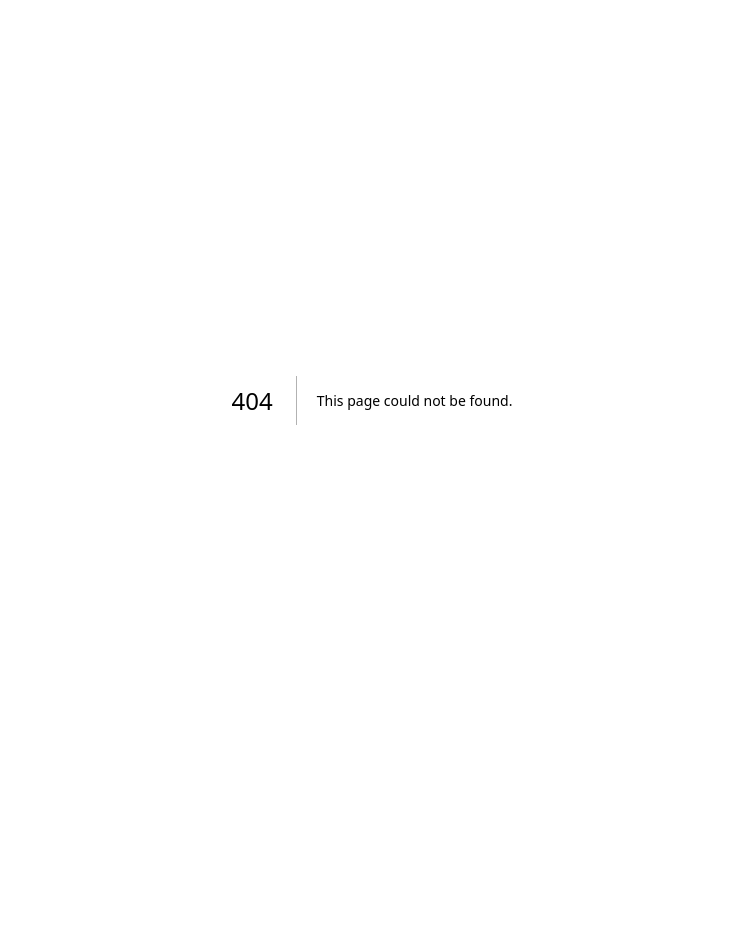
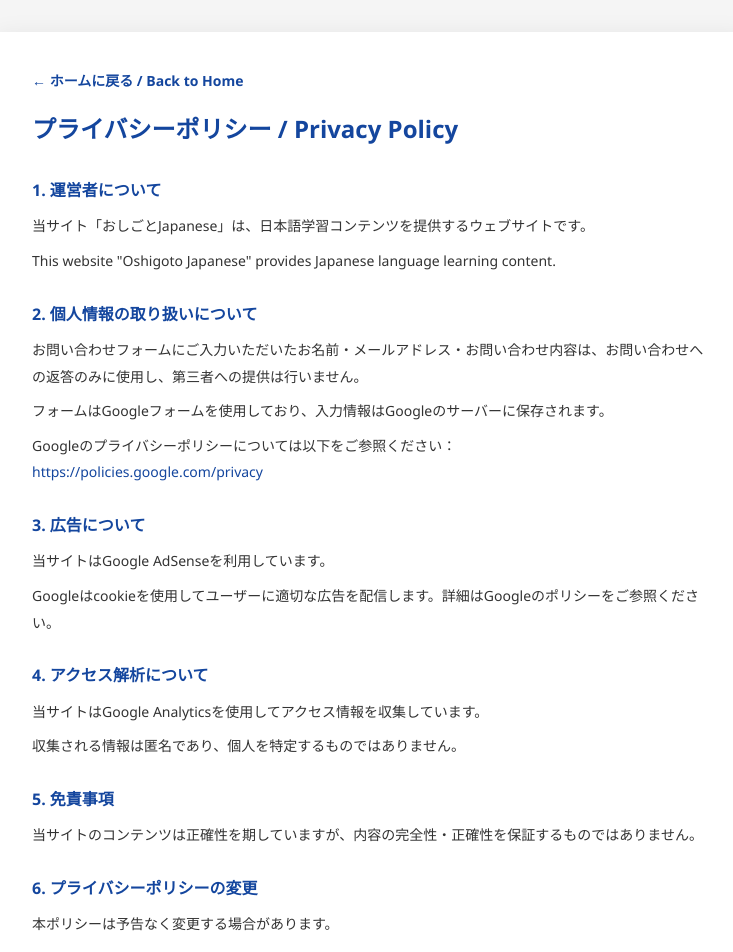
Before and after one commit to oyako99jp/oshigoto-japanese-next, a Next.js app: page /privacy in a window 1280 px wide. Before the commit this address had no page. Shown: the top 952 px of the page, without its empty margins (268-1001 px from the left). Before the commit the page ends 800 px from the top, so only its background shows below. Built offline with nearby package versions, Linux system fonts and the light colour scheme.

Commit message:
feat: プライバシーポリシー・お問い合わせ・運営者情報ページを追加

```diff
--- /dev/null
+++ b/src/app/contact/page.tsx
@@ -0,0 +1,47 @@
+import type { Metadata } from "next";
+
+export const metadata: Metadata = {
+  title: "お問い合わせ・運営者情報 | おしごとJapanese",
+  description: "おしごとJapaneseへのお問い合わせと運営者情報ページです。",
+};
+
+export default function ContactPage() {
+  return (
+    <div style={{ minHeight: "100vh", width: "100vw", background: "#f5f5f5", fontFamily: "'Segoe UI', sans-serif", display: "flex", flexDirection: "column" }}>
+      <div style={{ width: "100%", maxWidth: 800, margin: "0 auto", padding: "32px 24px 48px", flex: 1 }}>
+        <div style={{ background: "#ffffff", padding: 36, boxShadow: "0 4px 24px rgba(0,0,0,0.08)" }}>
+          <a href="/it" style={{ color: "#14469e", fontSize: 14, fontWeight: 600, marginBottom: 20, display: "inline-block", textDecoration: "none" }}>← ホームに戻る / Back to Home</a>
+          <h1 style={{ fontSize: 24, fontWeight: 800, color: "#14469e", marginBottom: 12 }}>お問い合わせ / Contact Us</h1>
+          <p style={{ fontSize: 14, color: "#555555", lineHeight: 1.8, marginBottom: 24 }}>ご質問・ご意見はこちらからお送りください。/ Please send your questions or feedback using the form below.</p>
+          <iframe src="https://docs.google.com/forms/d/e/1FAIpQLScDkxzSlprADqEgGtR0XA3kNUofXgL-HMoXXc5yZ0KBxBhBCw/viewform?embedded=true" width="100%" height="691" frameBorder={0} style={{ border: 0 }}>読み込んでいます…</iframe>
+
+          <div style={{ marginTop: 48, paddingTop: 32, borderTop: "1px solid #e0e0e0" }}>
+            <h2 style={{ fontSize: 18, fontWeight: 800, color: "#14469e", marginBottom: 20 }}>運営者情報 / About This Site</h2>
+            <table style={{ width: "100%", fontSize: 14, color: "#333333", borderCollapse: "collapse" }}>
+              <tbody>
+                <tr style={{ borderBottom: "1px solid #f0f0f0" }}>
+                  <th style={{ textAlign: "left", padding: "12px 0", fontWeight: 700, width: "30%", color: "#555555" }}>サイト名</th>
+                  <td style={{ padding: "12px 0" }}>おしごとJapanese</td>
+                </tr>
+                <tr style={{ borderBottom: "1px solid #f0f0f0" }}>
+                  <th style={{ textAlign: "left", padding: "12px 0", fontWeight: 700, color: "#555555" }}>運営者</th>
+                  <td style={{ padding: "12px 0" }}>おしごとJAPANESE 運営委員会</td>
+                </tr>
+                <tr style={{ borderBottom: "1px solid #f0f0f0" }}>
+                  <th style={{ textAlign: "left", padding: "12px 0", fontWeight: 700, color: "#555555" }}>サイトURL</th>
+                  <td style={{ padding: "12px 0" }}>
+                    <a href="https://oshigoto-japanese.com" style={{ color: "#14469e" }}>https://oshigoto-japanese.com</a>
+                  </td>
+                </tr>
+                <tr>
+                  <th style={{ textAlign: "left", padding: "12px 0", fontWeight: 700, color: "#555555", verticalAlign: "top" }}>目的</th>
+                  <td style={{ padding: "12px 0", lineHeight: 1.8 }}>日本で働く外国人ITエンジニアを対象に、職場で使えるビジネス日本語を提供することを目的としています。</td>
+                </tr>
+              </tbody>
+            </table>
+          </div>
+        </div>
+      </div>
+    </div>
+  );
+}
--- /dev/null
+++ b/src/app/privacy/page.tsx
@@ -0,0 +1,38 @@
+import type { Metadata } from "next";
+
+export const metadata: Metadata = {
+  title: "プライバシーポリシー | おしごとJapanese",
+  description: "おしごとJapaneseのプライバシーポリシーページです。",
+};
+
+export default function PrivacyPage() {
+  return (
+    <div style={{ minHeight: "100vh", width: "100vw", background: "#f5f5f5", fontFamily: "'Segoe UI', sans-serif", display: "flex", flexDirection: "column" }}>
+      <div style={{ width: "100%", maxWidth: 800, margin: "0 auto", padding: "32px 24px 48px", flex: 1 }}>
+        <div style={{ background: "#ffffff", padding: 36, boxShadow: "0 4px 24px rgba(0,0,0,0.08)" }}>
+          <a href="/it" style={{ color: "#14469e", fontSize: 14, fontWeight: 600, marginBottom: 20, display: "inline-block", textDecoration: "none" }}>← ホームに戻る / Back to Home</a>
+          <h1 style={{ fontSize: 24, fontWeight: 800, color: "#14469e", marginBottom: 28 }}>プライバシーポリシー / Privacy Policy</h1>
+          <div style={{ fontSize: 14, color: "#333333", lineHeight: 1.9 }}>
+            <h2 style={{ fontSize: 16, fontWeight: 700, color: "#14469e", marginBottom: 8, marginTop: 24 }}>1. 運営者について</h2>
+            <p style={{ margin: "0 0 8px" }}>当サイト「おしごとJapanese」は、日本語学習コンテンツを提供するウェブサイトです。</p>
+            <p style={{ margin: 0 }}>This website "Oshigoto Japanese" provides Japanese language learning content.</p>
+            <h2 style={{ fontSize: 16, fontWeight: 700, color: "#14469e", marginBottom: 8, marginTop: 24 }}>2. 個人情報の取り扱いについて</h2>
+            <p style={{ margin: "0 0 8px" }}>お問い合わせフォームにご入力いただいたお名前・メールアドレス・お問い合わせ内容は、お問い合わせへの返答のみに使用し、第三者への提供は行いません。</p>
+            <p style={{ margin: "0 0 8px" }}>フォームはGoogleフォームを使用しており、入力情報はGoogleのサーバーに保存されます。</p>
+            <p style={{ margin: 0 }}>Googleのプライバシーポリシーについては以下をご参照ください：<br /><a href="https://policies.google.com/privacy" target="_blank" rel="noopener noreferrer" style={{ color: "#14469e" }}>https://policies.google.com/privacy</a></p>
+            <h2 style={{ fontSize: 16, fontWeight: 700, color: "#14469e", marginBottom: 8, marginTop: 24 }}>3. 広告について</h2>
+            <p style={{ margin: "0 0 8px" }}>当サイトはGoogle AdSenseを利用しています。</p>
+            <p style={{ margin: 0 }}>Googleはcookieを使用してユーザーに適切な広告を配信します。詳細はGoogleのポリシーをご参照ください。</p>
+            <h2 style={{ fontSize: 16, fontWeight: 700, color: "#14469e", marginBottom: 8, marginTop: 24 }}>4. アクセス解析について</h2>
+            <p style={{ margin: "0 0 8px" }}>当サイトはGoogle Analyticsを使用してアクセス情報を収集しています。</p>
+            <p style={{ margin: 0 }}>収集される情報は匿名であり、個人を特定するものではありません。</p>
+            <h2 style={{ fontSize: 16, fontWeight: 700, color: "#14469e", marginBottom: 8, marginTop: 24 }}>5. 免責事項</h2>
+            <p style={{ margin: "0 0 8px" }}>当サイトのコンテンツは正確性を期していますが、内容の完全性・正確性を保証するものではありません。</p>
+            <h2 style={{ fontSize: 16, fontWeight: 700, color: "#14469e", marginBottom: 8, marginTop: 24 }}>6. プライバシーポリシーの変更</h2>
+            <p style={{ margin: 0 }}>本ポリシーは予告なく変更する場合があります。</p>
+          </div>
+        </div>
+      </div>
+    </div>
+  );
+}
```
